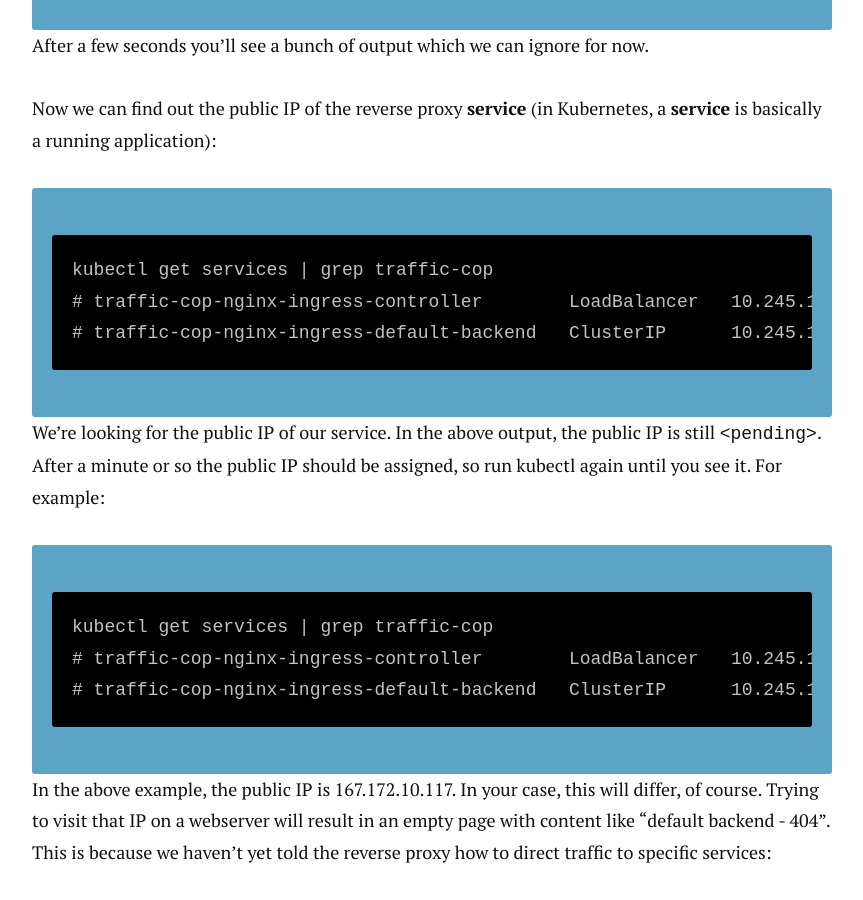
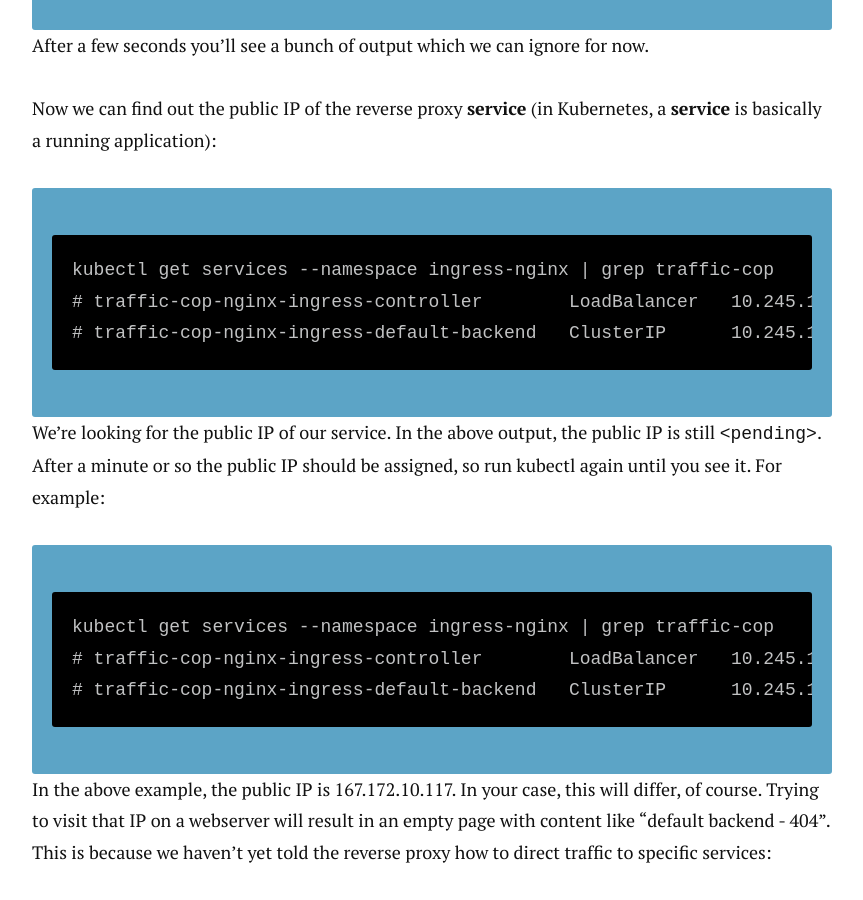
Before and after one commit to alberto56/dcycleblog, a Jekyll site: the page built from kubernetes/09-ingress/index.md, in a window 1280 px wide and 900 px high, scrolled down 1448 px. Shown: the whole window, without its empty margins (208-1071 px from the left). Built offline with Jekyll 4.4.1, drawn with Linux system fonts in a browser that asks for light colours; nearby versions of some CDN libraries; comment, search, counter and statistics services are not loaded.

Commit message:
Update index.md

```diff
--- a/kubernetes/09-ingress/index.md
+++ b/kubernetes/09-ingress/index.md
@@ -28,13 +28,13 @@ After a few seconds you'll see a bunch of output which we can ignore for now.
 
 Now we can find out the public IP of the reverse proxy **service** (in Kubernetes, a **service** is basically a running application):
 
-    kubectl get services | grep traffic-cop
+    kubectl get services --namespace ingress-nginx | grep traffic-cop
     # traffic-cop-nginx-ingress-controller        LoadBalancer   10.245.137.97    <pending>         80:32524/TCP,443:30090/TCP   55s
     # traffic-cop-nginx-ingress-default-backend   ClusterIP      10.245.189.153   <none>            80/TCP                       55s
 
 We're looking for the public IP of our service. In the above output, the public IP is still `<pending>`. After a minute or so the public IP should be assigned, so run kubectl again until you see it. For example:
 
-    kubectl get services | grep traffic-cop
+    kubectl get services --namespace ingress-nginx | grep traffic-cop
     # traffic-cop-nginx-ingress-controller        LoadBalancer   10.245.137.97    167.172.10.117     80:32524/TCP,443:30090/TCP   1m
     # traffic-cop-nginx-ingress-default-backend   ClusterIP      10.245.189.153   <none>            80/TCP                       1m
 
```
